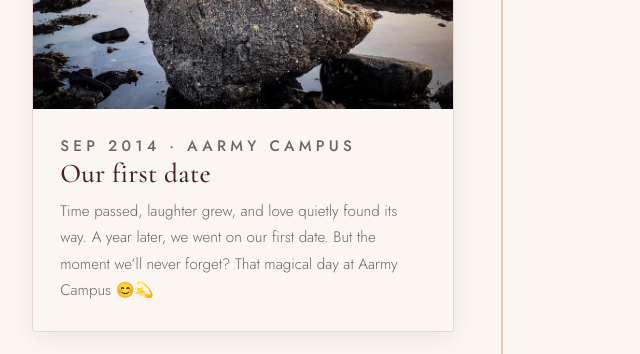
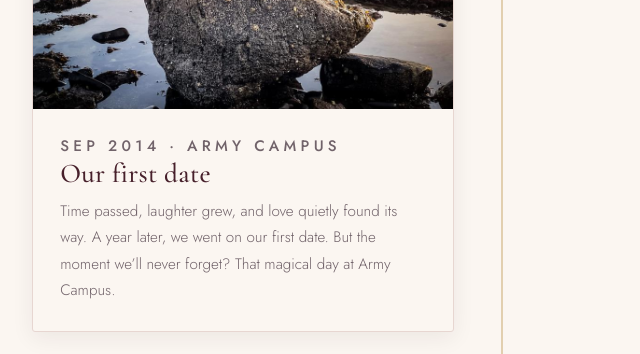
Before and after one commit to PrajaktaChechar/kupra.story, a plain HTML site: page index.html in a window 1280 px wide. Shown: the part 2560-2914 px from the top of the page, 138-778 px from the left. Drawn offline with nearby package versions, Linux system fonts and the light colour scheme.

Commit message:
Update index.html

```diff
--- a/index.html
+++ b/index.html
@@ -115,9 +115,9 @@
             <div class="tl-card">
               <div class="tl-frame"><img src="img/story3.jpg" alt="Golden sunset over the Pacific coastline" loading="lazy"></div>
               <div class="tl-body">
-                <p class="overline tl-date">Sep 2014 · Aarmy Campus</p>
+                <p class="overline tl-date">Sep 2014 · Army Campus</p>
                 <h3>Our first date</h3>
-                  <p>Time passed, laughter grew, and love quietly found its way. A year later, we went on our first date. But the moment we’ll never forget? That magical day at Aarmy Campus 😊💫</p>
+                  <p>Time passed, laughter grew, and love quietly found its way. A year later, we went on our first date. But the moment we’ll never forget? That magical day at Army Campus.</p>
               </div>
             </div>
           </article>
```
